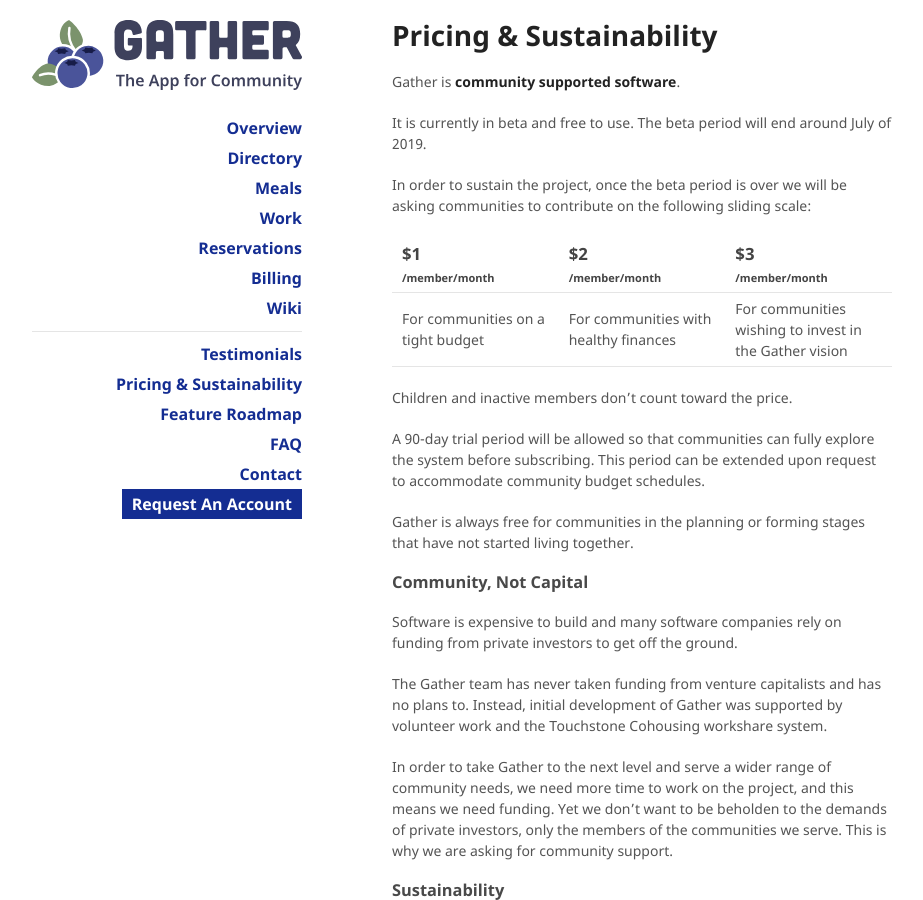
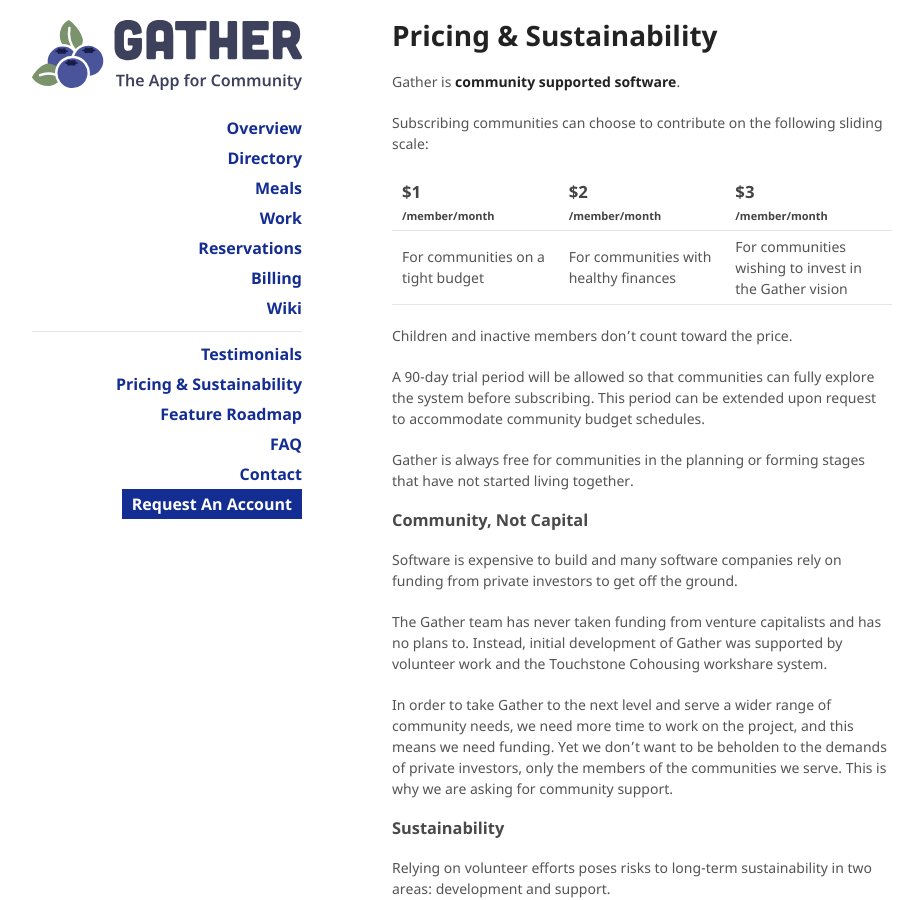
Before and after one commit to sassafrastech/gather-docs, a Jekyll site: the page built from pricing.md, in a window 1280 px wide and 900 px high. Shown: the whole window, without its empty margins (178-1101 px from the left). Built offline with Jekyll 4.4.1, drawn with Linux system fonts in a browser that asks for light colours; nearby versions of some CDN libraries; our own code applies the rules of GitHub Pages for plain Markdown files.

Commit message:
remove beta period

```diff
--- a/pricing.md
+++ b/pricing.md
@@ -2,9 +2,7 @@
 
 Gather is **community supported software**.
 
-It is currently in beta and free to use. The beta period will end around July of 2019.
-
-In order to sustain the project, once the beta period is over we will be asking communities to contribute on the following sliding scale:
+Subscribing communities can choose to contribute on the following sliding scale:
 
 <table class="pricing-scale">
   <thead>
```
